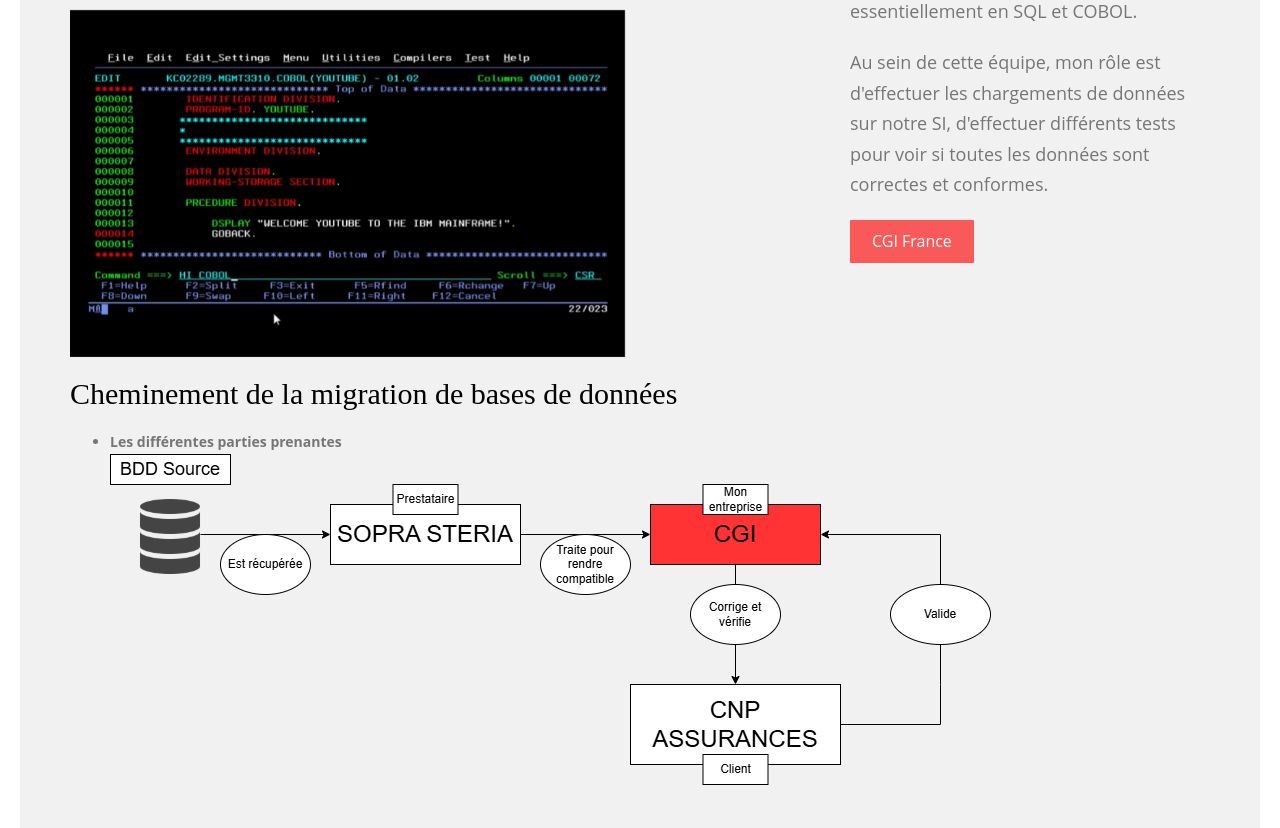
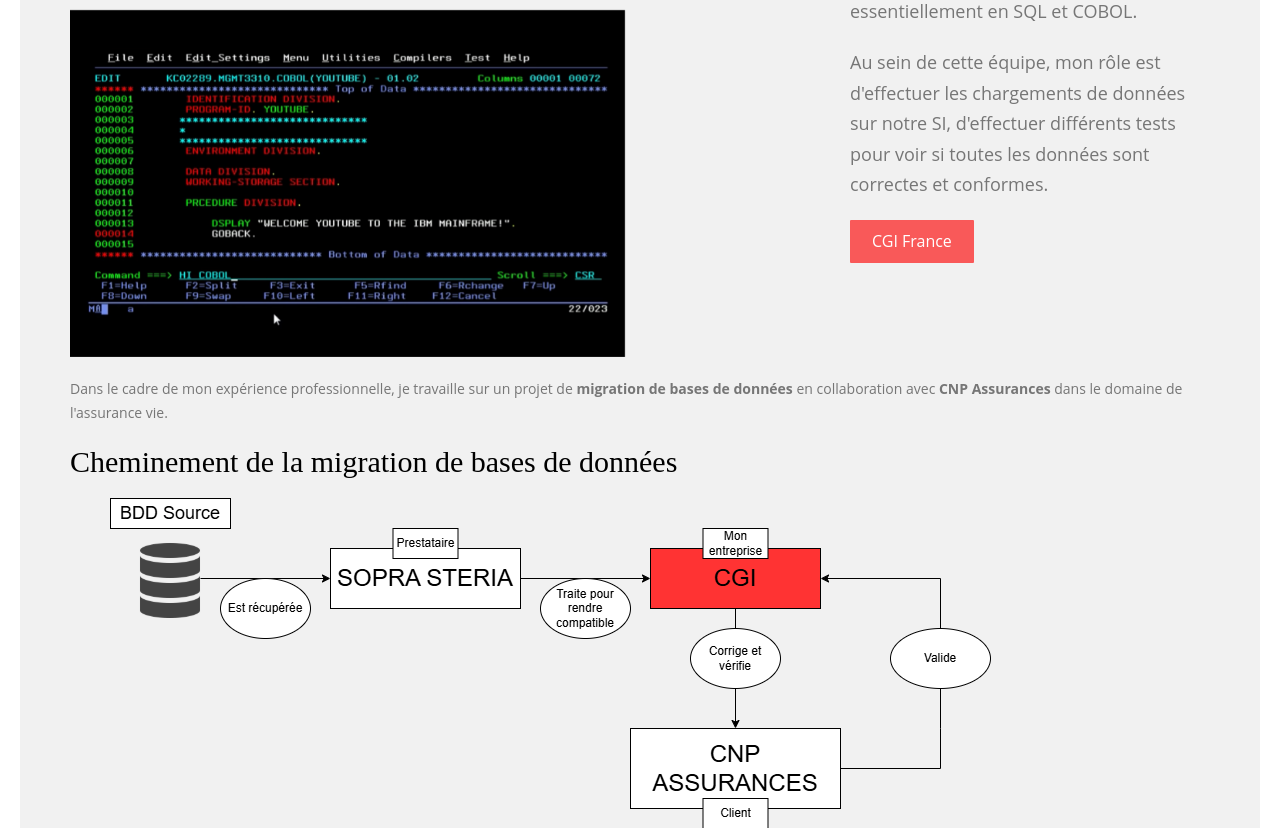
Before and after one commit to BertheAdrien/portfolio, a PHP site: page /index.php?page=entreprise in a window 1280 px wide. Shown: the part 1023-1851 px from the top of the page. Run offline with PHP 8.4, Linux system fonts and the light colour scheme; some web fonts are replaced.

Commit message:
ajout intro

```diff
--- a/src/pages/entreprise.php
+++ b/src/pages/entreprise.php
@@ -41,9 +41,9 @@
 			</div>
 			<div class="row">
         <div class="col-md-12">
+		<p>Dans le cadre de mon expérience professionnelle, je travaille sur un projet de <strong>migration de bases de données</strong> en collaboration avec <strong>CNP Assurances</strong> dans le domaine de l'assurance vie.</p>
             <h2>Cheminement de la migration de bases de données</h2>
             <ul>
-				<li><strong>Les différentes parties prenantes</strong></li>
 				<p><img src="/public/assets/images/FonctionnementCGI.drawio.png" class="img-responsive" alt="Fonctionnement du cadre de gestion CGMG"></p>
             </ul>
         </div>
```
